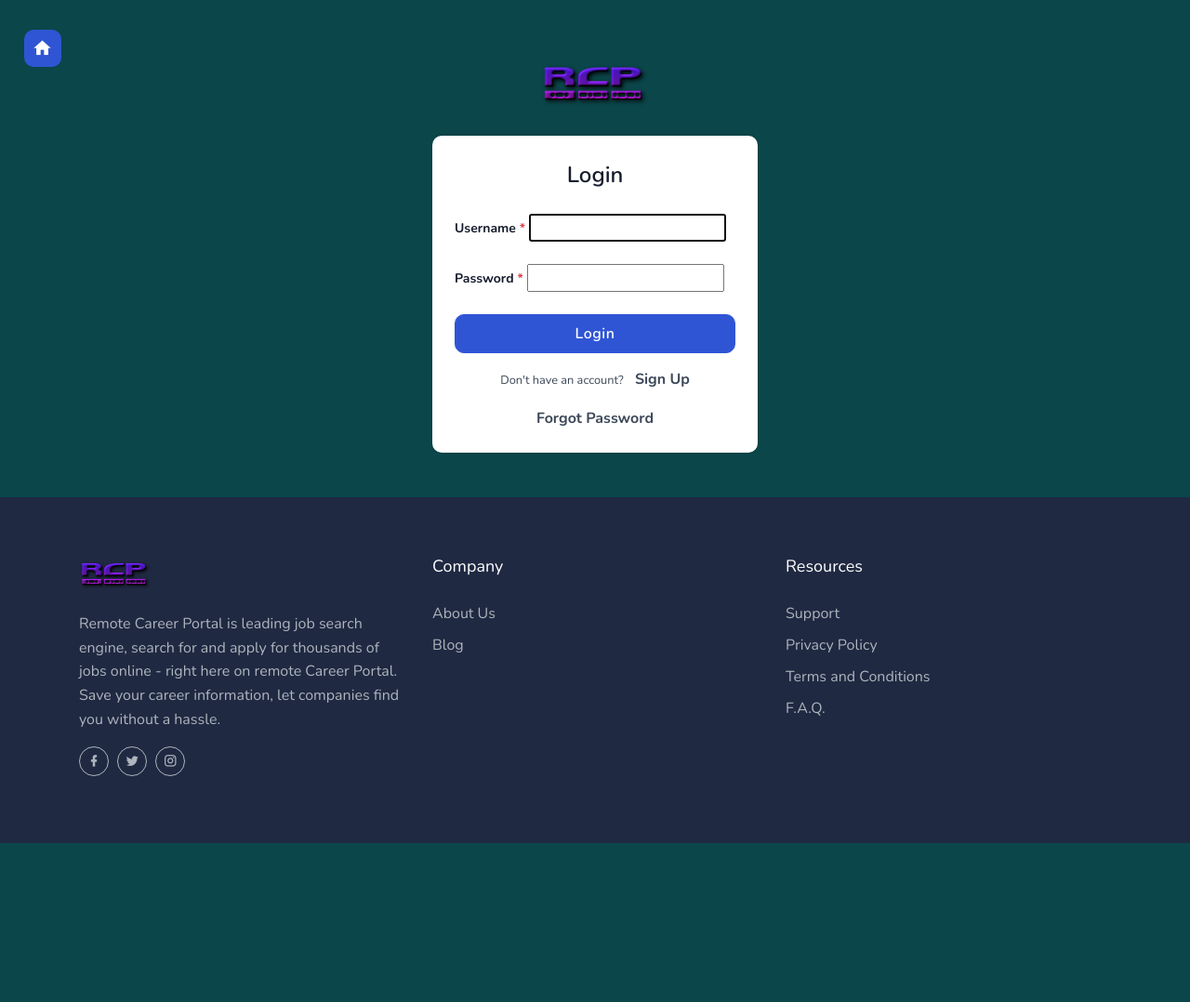
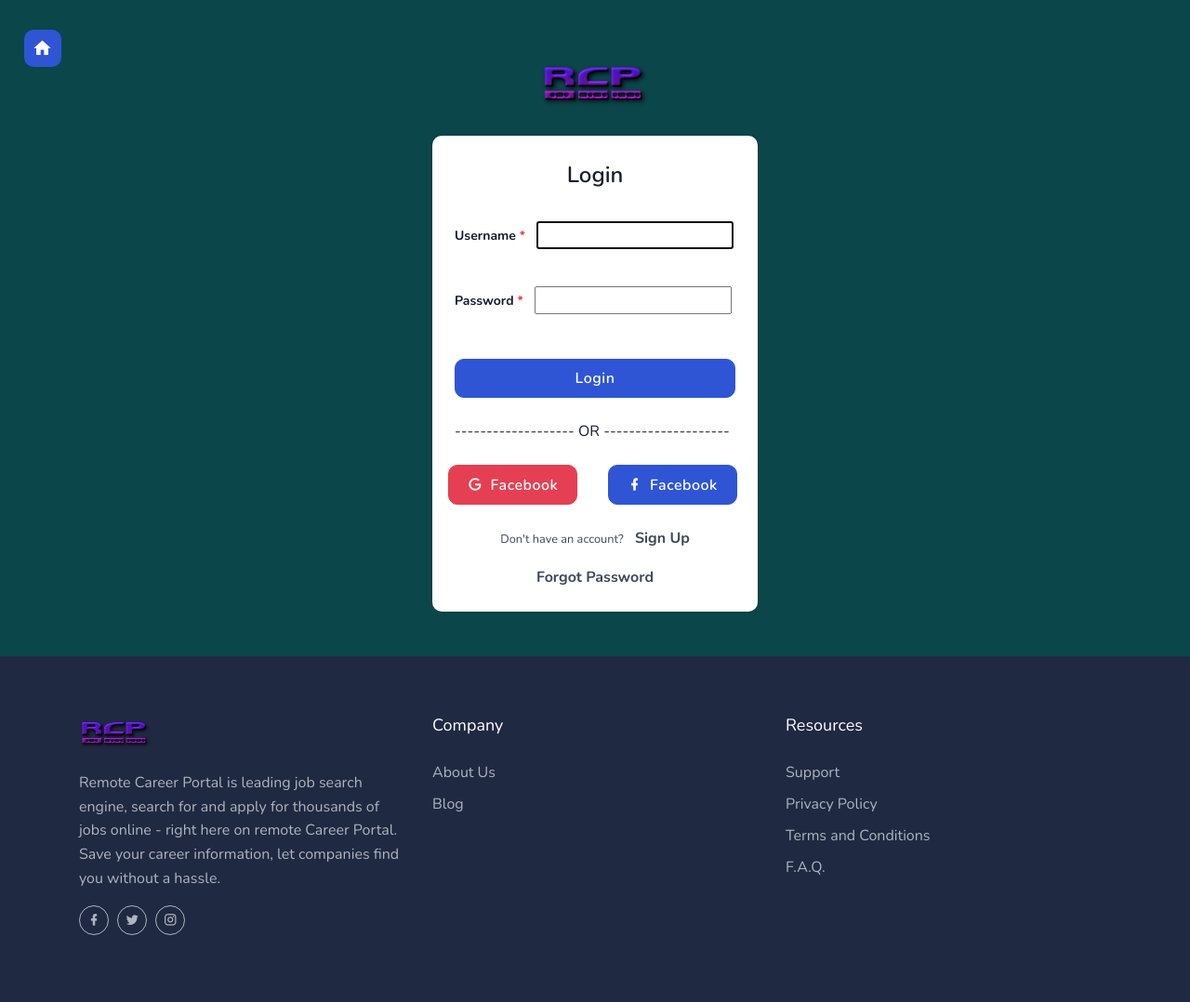
Before and after one commit to shwetapan/remotecareerportal, a Django app: page /accounts/login/ in a window 1280 px wide. Shown: the whole page at 93% size. Before the commit the page ends 907 px from the top, so only its background shows below. Run offline with Django 3.2, Linux system fonts and the light colour scheme; parts of the project's set-up code (start-up, migrations or seed data) failed here and were passed over; some libraries are stand-ins or nearby versions.

Commit message:
Add files via upload

```diff
--- a/users/templates/login.html
+++ b/users/templates/login.html
@@ -29,9 +29,9 @@
                                 <form class="login-form" method="POST" novalidate >
                                     {% csrf_token %}
                                     <div class="row">
-                                        <div class="col-lg-12">
+                                        <div class="col-lg-12 mb-3 mt-2">
                                             <div class="form-group position-relative">
-                                                <label>Username <span class="text-danger">*</span></label>
+                                                <label class="mr-2">Username <span class="text-danger">* </span></label>
                                                 {{form.username}}
                                             </div>
                                             {% if form.username.errors %}
@@ -42,9 +42,9 @@
                                                 {% endfor %}
                                             {% endif %}
                                         </div>
-                                        <div class="col-lg-12">
+                                        <div class="col-lg-12 mb-3">
                                             <div class="form-group position-relative">
-                                                <label>Password <span class="text-danger">*</span></label>
+                                                <label class="mr-2">Password <span class="text-danger">*</span></label>
                                             {{form.password}}
                                             </div>
                                             {% if form.password.errors %}
@@ -56,8 +56,21 @@
                                             {% endif %}
                                         </div>
 
-                                        <div class="col-lg-12 mb-0">
+                                        <div class="col-lg-12 mt-2 mb-3">
                                             <button class="btn btn-primary w-100" type="submit">Login</button>
+                                        </div>
+                                        <div class="col-lg-12 mt-2 mb-4">
+                                          <span class="text-center text-bold">------------------- OR  --------------------</span>
+                                        </div>
+
+                                        <div class="mb-2 ">
+
+                                           <a href="#" class="btn btn-danger  mr-1 ml-2"><i class="mdi mdi-google mr-2"></i>Facebook</a>
+
+                                          <a href="{% url 'social:begin' 'facebook' %}" class="btn btn-primary  ml-4"><i class="mdi mdi-facebook mr-2"></i>Facebook</a>
+
+
+
                                         </div>
                                         <div class="col-12 text-center">
                                             <p class="mb-0 mt-3"><small class="text-dark mr-2">Don't have an account?</small> <a href="{% url 'register' %}" class="text-dark font-weight-bold">Sign Up</a></p>
```
